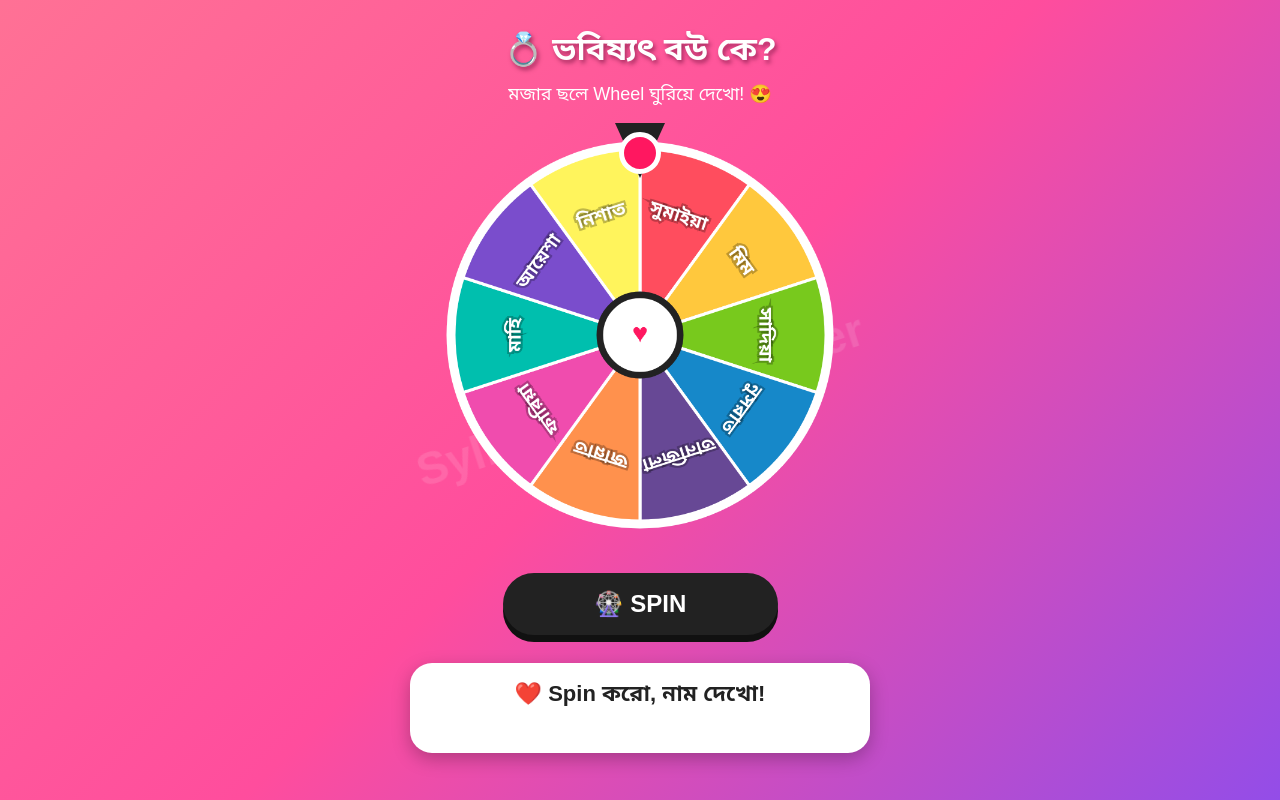
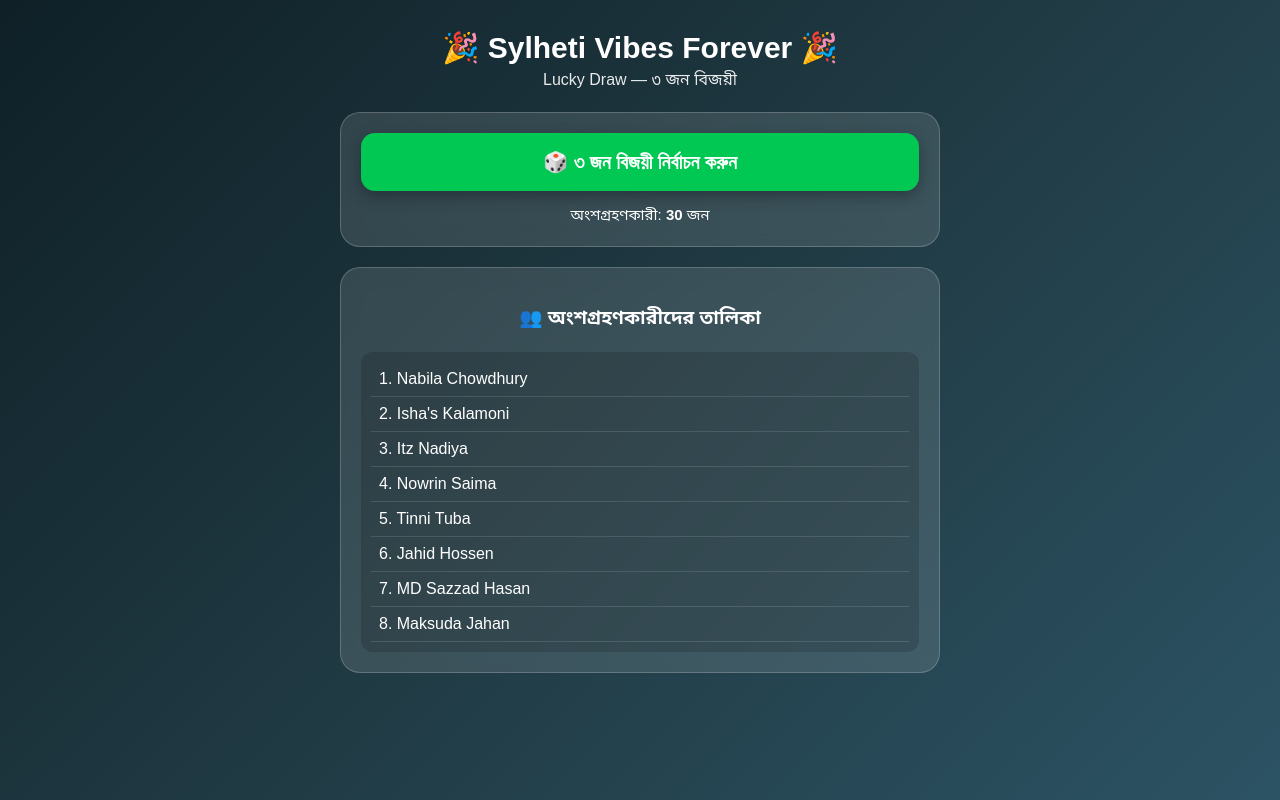
Before and after one commit to Siddik009/Sylheti-Vibes-Forever, a plain HTML site: page index.html in a window 1280 px wide. Drawn offline with Linux system fonts and the light colour scheme.

Commit message:
Update index.html

```diff
--- a/index.html
+++ b/index.html
@@ -3,615 +3,265 @@
 <head>
 <meta charset="UTF-8">
 <meta name="viewport" content="width=device-width, initial-scale=1.0">
-
-<title>💍 ভবিষ্যৎ বউ কে?</title>
+<title>Sylheti Vibes Forever - Lucky Draw</title>
 
 <style>
 *{
-    box-sizing:border-box;
+  box-sizing:border-box;
 }
 
 body{
-    margin:0;
-    min-height:100vh;
-    font-family:Arial, "Noto Sans Bengali", sans-serif;
-    background:linear-gradient(135deg,#ff7195,#ff4d9d,#934de8);
-    display:flex;
-    justify-content:center;
-    overflow-x:hidden;
+  margin:0;
+  font-family:Arial,"Noto Sans Bengali",sans-serif;
+  background:linear-gradient(135deg,#0f2027,#203a43,#2c5364);
+  color:white;
+  min-height:100vh;
+  padding:20px;
 }
 
-.bgText{
-    position:fixed;
-    top:50%;
-    left:50%;
-    transform:translate(-50%,-50%) rotate(-18deg);
-    font-size:46px;
-    font-weight:bold;
-    color:rgba(255,255,255,.12);
-    white-space:nowrap;
-    z-index:0;
-    pointer-events:none;
-}
-
-.game{
-    position:relative;
-    z-index:2;
-    width:100%;
-    max-width:520px;
-    text-align:center;
-    padding:25px 10px 40px;
+.container{
+  max-width:600px;
+  margin:auto;
+  text-align:center;
 }
 
 h1{
-    margin:5px 0 10px;
-    color:white;
-    font-size:32px;
-    text-shadow:2px 3px 4px rgba(80,0,40,.5);
+  font-size:30px;
+  margin:10px 0 5px;
 }
 
 .subtitle{
-    color:white;
-    font-size:18px;
-    margin-bottom:18px;
+  font-size:16px;
+  opacity:.9;
+  margin-bottom:20px;
 }
 
-/* Wheel */
-
-.wheelArea{
-    position:relative;
-    width:min(94vw,420px);
-    height:min(94vw,420px);
-    margin:auto;
+.card{
+  background:rgba(255,255,255,.12);
+  border:1px solid rgba(255,255,255,.2);
+  border-radius:20px;
+  padding:20px;
+  backdrop-filter:blur(10px);
+  margin-bottom:20px;
 }
 
-#wheel{
-    width:100%;
-    height:100%;
-    display:block;
+.winner{
+  background:white;
+  color:#222;
+  border-radius:15px;
+  padding:18px;
+  margin:12px 0;
+  font-size:20px;
+  font-weight:bold;
+  display:none;
+  animation:pop .5s ease;
 }
 
-/* Pointer */
-
-.pointer{
-    position:absolute;
-    top:-2px;
-    left:50%;
-    transform:translateX(-50%);
-    width:0;
-    height:0;
-    border-left:25px solid transparent;
-    border-right:25px solid transparent;
-    border-top:55px solid #222;
-    z-index:20;
+.winner span{
+  display:block;
+  font-size:15px;
+  color:#666;
+  margin-bottom:5px;
 }
 
-.pointerCircle{
-    position:absolute;
-    width:42px;
-    height:42px;
-    border-radius:50%;
-    background:#ff1760;
-    border:5px solid white;
-    left:50%;
-    top:7px;
-    transform:translateX(-50%);
-    z-index:21;
+.first{
+  border:4px solid #ffd700;
 }
 
-/* Button */
-
-#spinBtn{
-    margin-top:28px;
-    width:275px;
-    max-width:85%;
-    padding:17px;
-    border:0;
-    border-radius:50px;
-    background:#222;
-    color:white;
-    font-size:24px;
-    font-weight:bold;
-    box-shadow:0 7px 0 #111;
-    cursor:pointer;
+.second{
+  border:4px solid #c0c0c0;
 }
 
-#spinBtn:active{
-    transform:translateY(5px);
-    box-shadow:0 2px 0 #111;
+.third{
+  border:4px solid #cd7f32;
 }
 
-#spinBtn:disabled{
-    opacity:.6;
+button{
+  width:100%;
+  padding:17px;
+  border:0;
+  border-radius:14px;
+  background:#00c853;
+  color:white;
+  font-size:20px;
+  font-weight:bold;
+  cursor:pointer;
+  box-shadow:0 5px 15px rgba(0,0,0,.3);
 }
 
-/* Result */
-
-.result{
-    width:92%;
-    min-height:90px;
-    margin:28px auto 0;
-    background:white;
-    border-radius:22px;
-    padding:18px 10px;
-    color:#222;
-    font-size:22px;
-    font-weight:bold;
-    box-shadow:0 6px 18px rgba(0,0,0,.25);
+button:active{
+  transform:scale(.97);
 }
 
-/* Mobile */
+button:disabled{
+  opacity:.6;
+  cursor:not-allowed;
+}
 
-@media(max-width:400px){
+.count{
+  margin-top:15px;
+  font-size:15px;
+}
 
-    h1{
-        font-size:28px;
-    }
+.names{
+  margin-top:20px;
+  text-align:left;
+  max-height:300px;
+  overflow:auto;
+  background:rgba(0,0,0,.15);
+  border-radius:12px;
+  padding:10px;
+}
 
-    .subtitle{
-        font-size:16px;
-    }
+.name{
+  padding:8px;
+  border-bottom:1px solid rgba(255,255,255,.12);
+}
 
-    .bgText{
-        font-size:34px;
-    }
-
-    #spinBtn{
-        font-size:21px;
-    }
-
-    .result{
-        font-size:20px;
-    }
+@keyframes pop{
+  from{
+    transform:scale(.7);
+    opacity:0;
+  }
+  to{
+    transform:scale(1);
+    opacity:1;
+  }
 }
 </style>
 </head>
 
 <body>
 
-<div class="bgText">
-    Sylheti Vibes Forever
-</div>
+<div class="container">
 
-<div class="game">
+  <h1>🎉 Sylheti Vibes Forever 🎉</h1>
+  <div class="subtitle">Lucky Draw — ৩ জন বিজয়ী</div>
 
-    <h1>💍 ভবিষ্যৎ বউ কে?</h1>
+  <div class="card">
 
-    <div class="subtitle">
-        মজার ছলে Wheel ঘুরিয়ে দেখো! 😍
+    <div id="winner1" class="winner first">
+      <span>🥇 ১ম বিজয়ী</span>
+      <div id="name1"></div>
     </div>
 
-    <div class="wheelArea">
-
-        <div class="pointer"></div>
-        <div class="pointerCircle"></div>
-
-        <canvas id="wheel" width="700" height="700"></canvas>
-
+    <div id="winner2" class="winner second">
+      <span>🥈 ২য় বিজয়ী</span>
+      <div id="name2"></div>
     </div>
 
-    <button id="spinBtn">
-        🎡 SPIN
+    <div id="winner3" class="winner third">
+      <span>🥉 ৩য় বিজয়ী</span>
+      <div id="name3"></div>
+    </div>
+
+    <button id="drawButton" onclick="drawWinners()">
+      🎲 ৩ জন বিজয়ী নির্বাচন করুন
     </button>
 
-    <div class="result" id="result">
-        ❤️ Spin করো, নাম দেখো!
+    <div class="count">
+      অংশগ্রহণকারী: <b id="count"></b> জন
     </div>
+
+  </div>
+
+  <div class="card">
+    <h3>👥 অংশগ্রহণকারীদের তালিকা</h3>
+    <div class="names" id="namesList"></div>
+  </div>
 
 </div>
 
-
 <script>
 
-/* =========================
-   নামগুলো
-========================= */
+const participants = [
 
-const names = [
-    "সুমাইয়া",
-    "মিম",
-    "সাদিয়া",
-    "নুসরাত",
-    "তানজিলা",
-    "জান্নাত",
-    "ফারিয়া",
-    "মাহি",
-    "আয়েশা",
-    "নিশাত"
+"Nabila Chowdhury",
+"Isha's Kalamoni",
+"Itz Nadiya",
+"Nowrin Saima",
+"Tinni Tuba",
+"Jahid Hossen",
+"MD Sazzad Hasan",
+"Maksuda Jahan",
+"Sheikh Rumi Akther",
+"Trendy Clothe",
+"Maherima Sultana",
+"TanJila TaNu",
+"Mst Raisa Akter",
+"স্বপ্নের ফেরিওয়ালা",
+"Priyo - সিলেট",
+"QK Akther",
+"Drea Mer",
+"Tah Mu",
+"Mst Moriom",
+"Shahariya Jahan",
+"Tisha Akhter",
+"Rinat Hasan",
+"Insiya Islam",
+"Jamila Jannat",
+"Tisha Jannat",
+"Mimi Rahman",
+"অনিশার আম্মু",
+"Nasrin Monne",
+"Sumaiya Jannat",
+"Mim Akter"
+
 ];
 
+document.getElementById("count").innerText = participants.length;
 
-/* =========================
-   Wheel Color
-========================= */
+const list = document.getElementById("namesList");
 
-const colors = [
-    "#ff4d5e",
-    "#ffc83d",
-    "#78c91d",
-    "#1688c9",
-    "#674895",
-    "#ff914d",
-    "#f04cae",
-    "#00bfae",
-    "#7a4dcc",
-    "#fff45c"
-];
+participants.forEach((name,index)=>{
+  const div = document.createElement("div");
+  div.className = "name";
+  div.innerText = (index + 1) + ". " + name;
+  list.appendChild(div);
+});
 
+function drawWinners(){
 
-const canvas = document.getElementById("wheel");
-const ctx = canvas.getContext("2d");
+  if(participants.length < 3){
+    alert("কমপক্ষে ৩ জন অংশগ্রহণকারী লাগবে।");
+    return;
+  }
 
-const button = document.getElementById("spinBtn");
-const result = document.getElementById("result");
+  const button = document.getElementById("drawButton");
 
-const total = names.length;
+  button.disabled = true;
+  button.innerText = "🎲 বিজয়ী নির্বাচন হচ্ছে...";
 
-const slice = (Math.PI * 2) / total;
+  document.getElementById("winner1").style.display = "none";
+  document.getElementById("winner2").style.display = "none";
+  document.getElementById("winner3").style.display = "none";
 
-let rotation = 0;
+  setTimeout(()=>{
 
-let spinning = false;
+    // তালিকার কপি তৈরি করা হচ্ছে
+    let shuffled = [...participants];
 
-
-/* =========================
-   Wheel আঁকা
-========================= */
-
-function drawWheel(){
-
-    ctx.clearRect(0,0,700,700);
-
-    ctx.save();
-
-    ctx.translate(350,350);
-
-    ctx.rotate(rotation);
-
-
-    for(let i=0; i<total; i++){
-
-        const start =
-            -Math.PI / 2 + i * slice;
-
-        const end =
-            start + slice;
-
-
-        /* Segment */
-
-        ctx.beginPath();
-
-        ctx.moveTo(0,0);
-
-        ctx.arc(
-            0,
-            0,
-            315,
-            start,
-            end
-        );
-
-        ctx.closePath();
-
-        ctx.fillStyle = colors[i];
-
-        ctx.fill();
-
-
-        /* Divider */
-
-        ctx.strokeStyle = "#ffffff";
-
-        ctx.lineWidth = 5;
-
-        ctx.stroke();
-
-
-        /* =====================
-           নাম
-        ===================== */
-
-        const middle =
-            start + slice / 2;
-
-        ctx.save();
-
-        ctx.rotate(middle);
-
-        /*
-          নাম Wheel-এর ভিতরে
-        */
-
-        ctx.translate(205,0);
-
-        /*
-          লেখা ঘোরানো
-        */
-
-        ctx.rotate(Math.PI / 2);
-
-        ctx.textAlign = "center";
-
-        ctx.textBaseline = "middle";
-
-        ctx.font =
-            'bold 31px "Noto Sans Bengali", Arial';
-
-        /* Shadow */
-
-        ctx.lineWidth = 7;
-
-        ctx.strokeStyle =
-            "rgba(0,0,0,.25)";
-
-        ctx.strokeText(
-            names[i],
-            0,
-            0
-        );
-
-        /* Text */
-
-        ctx.fillStyle = "white";
-
-        ctx.fillText(
-            names[i],
-            0,
-            0
-        );
-
-        ctx.restore();
+    // Random Shuffle
+    for(let i = shuffled.length - 1; i > 0; i--){
+      const j = Math.floor(Math.random() * (i + 1));
+      [shuffled[i], shuffled[j]] = [shuffled[j], shuffled[i]];
     }
 
+    // প্রথম ৩ জন বিজয়ী
+    const winners = shuffled.slice(0,3);
 
-    ctx.restore();
+    document.getElementById("name1").innerText = winners[0];
+    document.getElementById("name2").innerText = winners[1];
+    document.getElementById("name3").innerText = winners[2];
 
+    document.getElementById("winner1").style.display = "block";
+    document.getElementById("winner2").style.display = "block";
+    document.getElementById("winner3").style.display = "block";
 
-    /* =====================
-       Outer Border
-    ===================== */
+    button.disabled = false;
+    button.innerText = "🔄 আবার ৩ জন নির্বাচন করুন";
 
-    ctx.beginPath();
-
-    ctx.arc(
-        350,
-        350,
-        315,
-        0,
-        Math.PI * 2
-    );
-
-    ctx.strokeStyle = "white";
-
-    ctx.lineWidth = 15;
-
-    ctx.stroke();
-
-
-    /* =====================
-       Center
-    ===================== */
-
-    ctx.beginPath();
-
-    ctx.arc(
-        350,
-        350,
-        67,
-        0,
-        Math.PI * 2
-    );
-
-    ctx.fillStyle = "white";
-
-    ctx.fill();
-
-    ctx.strokeStyle = "#222";
-
-    ctx.lineWidth = 11;
-
-    ctx.stroke();
-
-
-    /* Heart */
-
-    ctx.font = "45px Arial";
-
-    ctx.textAlign = "center";
-
-    ctx.textBaseline = "middle";
-
-    ctx.fillStyle = "#ff1760";
-
-    ctx.fillText(
-        "♥",
-        350,
-        350
-    );
-}
-
-
-/* =========================
-   প্রথমে Wheel দেখাও
-========================= */
-
-drawWheel();
-
-
-/* =========================
-   SPIN
-========================= */
-
-button.addEventListener("click", function(){
-
-    if(spinning){
-        return;
-    }
-
-    spinning = true;
-
-    button.disabled = true;
-
-    result.innerHTML =
-        "🎡 Wheel ঘুরছে... 😍";
-
-
-    /*
-      প্রথমেই Winner নির্বাচন
-    */
-
-    const winner =
-        Math.floor(
-            Math.random() * total
-        );
-
-
-    /*
-      Winner-এর মাঝখানের Angle
-    */
-
-    const winnerAngle =
-        -Math.PI / 2 +
-        winner * slice +
-        slice / 2;
-
-
-    /*
-      Pointer-এর জায়গা
-      -90 degree
-    */
-
-    const pointerAngle =
-        -Math.PI / 2;
-
-
-    /*
-      Winner-কে Pointer-এর নিচে
-      আনার জন্য Rotation
-    */
-
-    const finalPosition =
-        pointerAngle -
-        winnerAngle;
-
-
-    /*
-      7 বার সম্পূর্ণ ঘুরবে
-    */
-
-    const extraSpins =
-        7 * Math.PI * 2;
-
-
-    /*
-      Final rotation
-    */
-
-    const target =
-        rotation +
-        extraSpins +
-        normalizeAngle(
-            finalPosition -
-            rotation
-        );
-
-
-    const start =
-        rotation;
-
-    const duration =
-        5000;
-
-    const startTime =
-        performance.now();
-
-
-    /* =========================
-       Animation
-    ========================= */
-
-    function animate(now){
-
-        let progress =
-            (now - startTime) /
-            duration;
-
-
-        if(progress > 1){
-            progress = 1;
-        }
-
-
-        /*
-          Smooth slow down
-        */
-
-        const ease =
-            1 -
-            Math.pow(
-                1 - progress,
-                4
-            );
-
-
-        rotation =
-            start +
-            (target - start) *
-            ease;
-
-
-        drawWheel();
-
-
-        if(progress < 1){
-
-            requestAnimationFrame(
-                animate
-            );
-
-        }else{
-
-            /*
-              একই Winner-এর নাম Result-এ
-            */
-
-            result.innerHTML =
-                "💍 ভবিষ্যৎ বউয়ের নাম:<br><br>" +
-                "❤️ " +
-                names[winner] +
-                " ❤️";
-
-
-            spinning = false;
-
-            button.disabled = false;
-        }
-    }
-
-
-    requestAnimationFrame(animate);
-
-});
-
-
-/* =========================
-   Angle ঠিক করা
-========================= */
-
-function normalizeAngle(angle){
-
-    const full =
-        Math.PI * 2;
-
-    angle =
-        angle % full;
-
-    if(angle < 0){
-        angle += full;
-    }
-
-    return angle;
+  },1500);
 }
 
 </script>
```
